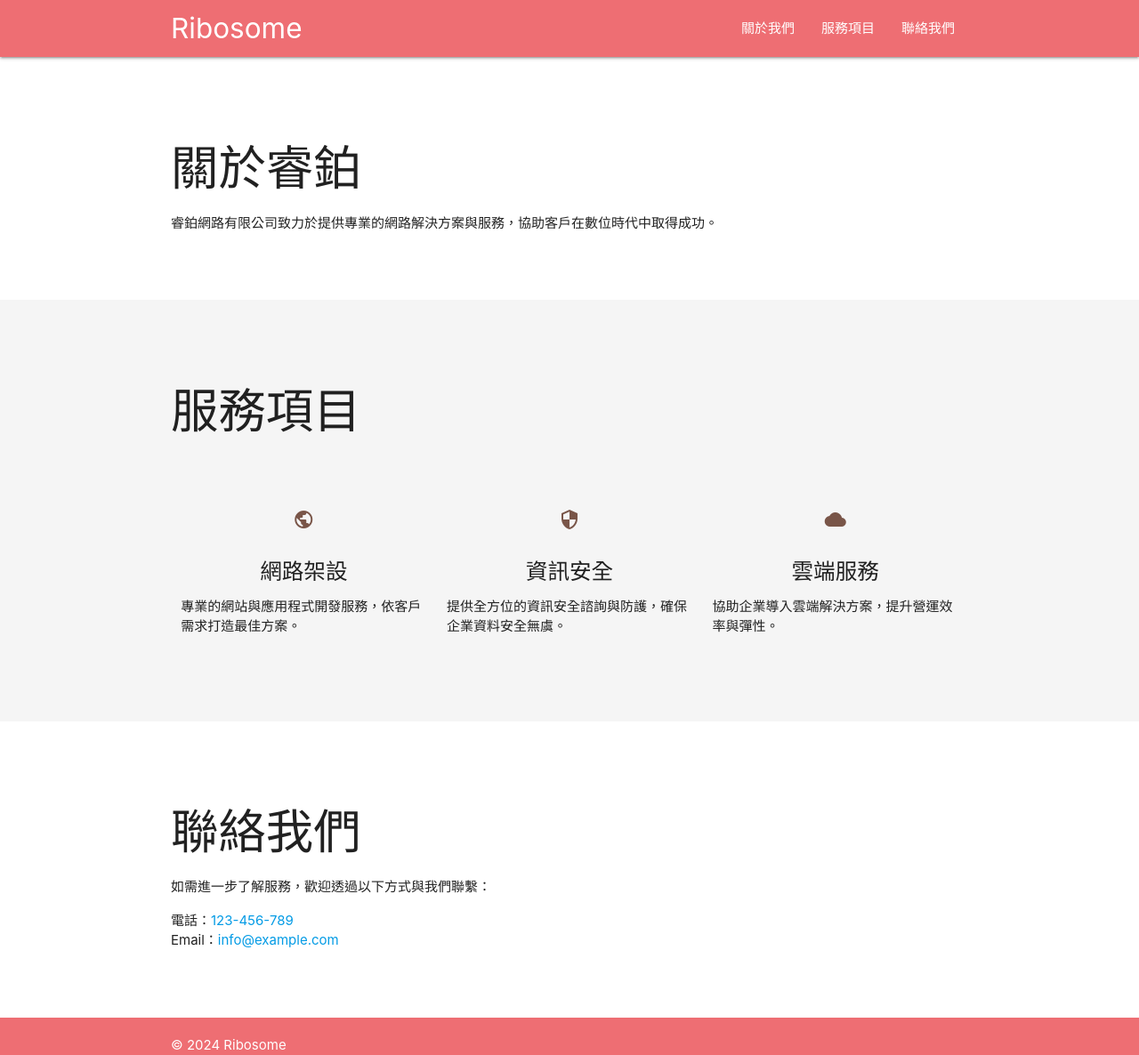
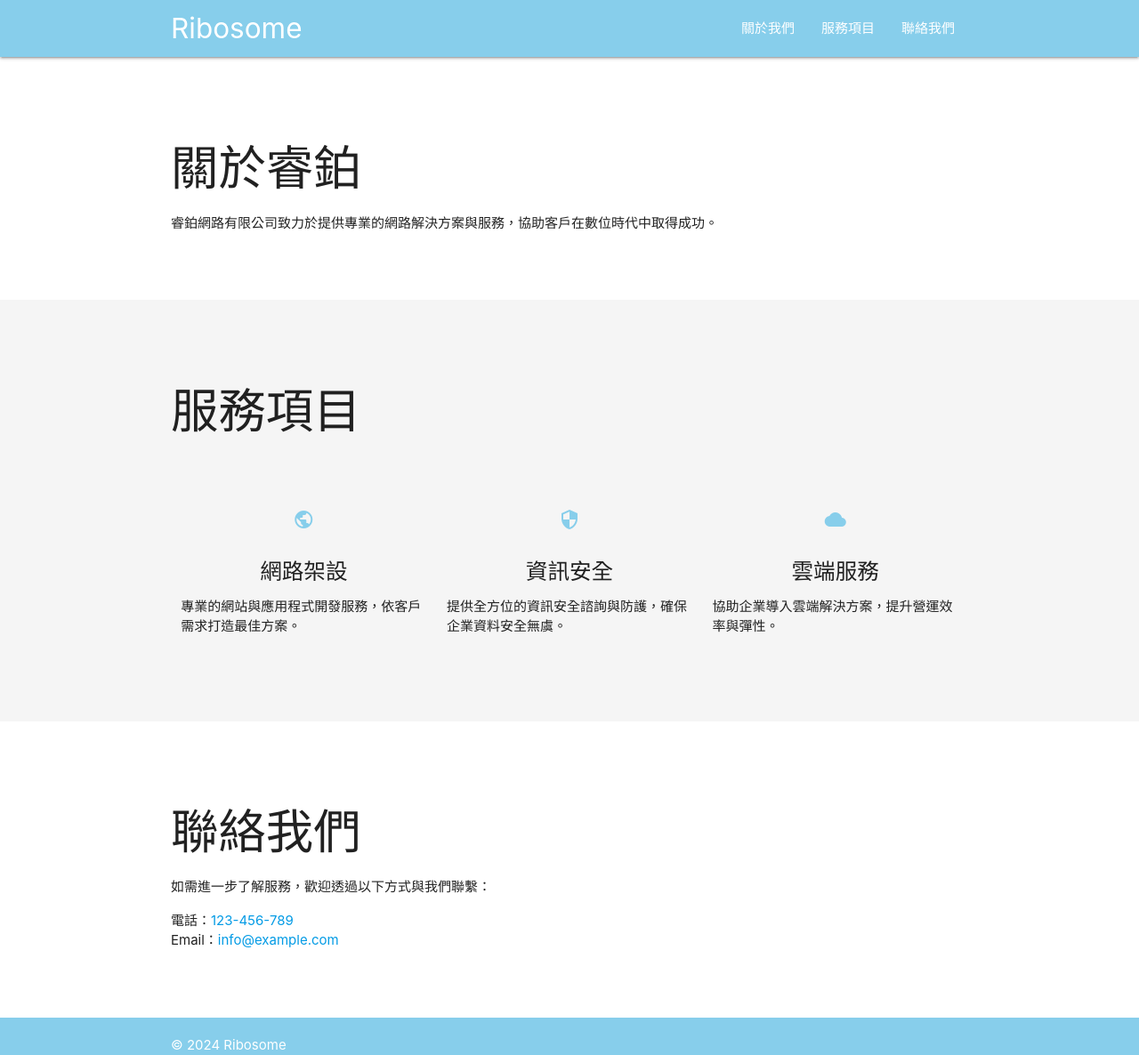
Before and after one commit to ribosome/ribosome.github.io, a Jekyll site: the page built from index.md, in a window 1280 px wide. Shown: the whole page at 89% size. Built offline with Jekyll 4.4.1, drawn with Linux system fonts in a browser that asks for light colours.

Commit message:
Update primary color to sky blue

```diff
--- a/_layouts/default.html
+++ b/_layouts/default.html
@@ -7,7 +7,13 @@
   <link href="https://fonts.googleapis.com/icon?family=Material+Icons" rel="stylesheet">
   <link href="https://cdnjs.cloudflare.com/ajax/libs/materialize/1.0.0/css/materialize.min.css" rel="stylesheet">
   <style>
+    :root {
+      --primary-color: #87CEEB; /* sky blue */
+    }
     .section { padding-top: 4rem; padding-bottom: 4rem; }
+    nav,
+    .page-footer { background-color: var(--primary-color); }
+    .primary-text { color: var(--primary-color); }
   </style>
 </head>
 <body>
--- a/index.md
+++ b/index.md
@@ -15,21 +15,21 @@ title: 睿鉑網路有限公司
     <div class="row">
       <div class="col s12 m4">
         <div class="icon-block">
-          <h2 class="center brown-text"><i class="material-icons">public</i></h2>
+          <h2 class="center primary-text"><i class="material-icons">public</i></h2>
           <h5 class="center">網路架設</h5>
           <p class="light">專業的網站與應用程式開發服務，依客戶需求打造最佳方案。</p>
         </div>
       </div>
       <div class="col s12 m4">
         <div class="icon-block">
-          <h2 class="center brown-text"><i class="material-icons">security</i></h2>
+          <h2 class="center primary-text"><i class="material-icons">security</i></h2>
           <h5 class="center">資訊安全</h5>
           <p class="light">提供全方位的資訊安全諮詢與防護，確保企業資料安全無虞。</p>
         </div>
       </div>
       <div class="col s12 m4">
         <div class="icon-block">
-          <h2 class="center brown-text"><i class="material-icons">cloud</i></h2>
+          <h2 class="center primary-text"><i class="material-icons">cloud</i></h2>
           <h5 class="center">雲端服務</h5>
           <p class="light">協助企業導入雲端解決方案，提升營運效率與彈性。</p>
         </div>
```
